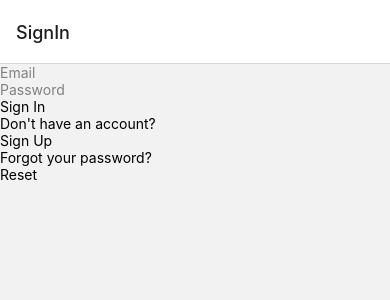
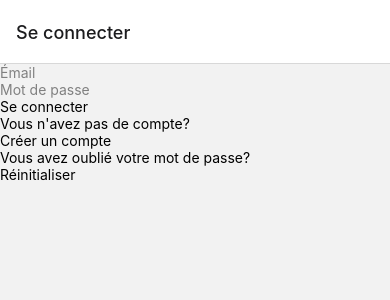
Before and after one commit to alexandre-peyrichout/heart, a React Native app: screen /Home in a window 390 px wide. Shown: the top 300 px of the page. Built offline with nearby package versions, Linux system fonts and the light colour scheme; no server answers.

Commit message:
french text

```diff
--- a/src/navigation/Stack.tsx
+++ b/src/navigation/Stack.tsx
@@ -28,15 +28,39 @@ export default function StackNavigator() {
     <Stack.Navigator initialRouteName={loggedInUser ? "Home" : "SignIn"}>
       {loggedInUser ? (
         <>
-          <Stack.Screen name="Home" component={Home} />
-          <Stack.Screen name="Sentence" component={Sentence} />
-          <Stack.Screen name="AddChild" component={AddChild} />
+          <Stack.Screen
+            name="Home"
+            component={Home}
+            options={{ title: "Mes enfants" }}
+          />
+          <Stack.Screen
+            name="Sentence"
+            component={Sentence}
+            options={{ title: "Ma phrase" }}
+          />
+          <Stack.Screen
+            name="AddChild"
+            component={AddChild}
+            options={{ title: "Ajouter mon enfant" }}
+          />
         </>
       ) : (
         <>
-          <Stack.Screen name="SignIn" component={SignIn} />
-          <Stack.Screen name="SignUp" component={SignUp} />
-          <Stack.Screen name="ResetPassword" component={ResetPassword} />
+          <Stack.Screen
+            name="SignIn"
+            component={SignIn}
+            options={{ title: "Se connecter" }}
+          />
+          <Stack.Screen
+            name="SignUp"
+            component={SignUp}
+            options={{ title: "Créer un compte" }}
+          />
+          <Stack.Screen
+            name="ResetPassword"
+            component={ResetPassword}
+            options={{ title: "Récupération" }}
+          />
         </>
       )}
     </Stack.Navigator>
--- a/src/screens/AddChild.tsx
+++ b/src/screens/AddChild.tsx
@@ -94,7 +94,7 @@ export default function AddChild({ navigation }: Props) {
           className="bg-black/5 p-5 rounded-2xl w-full"
         >
           <TextInput
-            placeholder="Name"
+            placeholder="Prénom"
             placeholderTextColor={"gray"}
             value={name}
             onChangeText={handleNameChange}
@@ -104,8 +104,9 @@ export default function AddChild({ navigation }: Props) {
           entering={FadeInDown.delay(200).duration(1000).springify()}
           className=" p-5 rounded-2xl w-full flex-row justify-between items-center"
         >
-          <Text>Birth Date: </Text>
+          <Text>Date de naissance: </Text>
           <DateTimePicker
+            locale="fr-FR"
             mode="date"
             value={birthDate}
             onChange={handleBirthDateChange}
@@ -119,7 +120,9 @@ export default function AddChild({ navigation }: Props) {
             className="w-40 h-40 mx-auto bg-gray-400 justify-center"
             onPress={pickImage}
           >
-            <Text className="text-white text-center">Upload image</Text>
+            <Text className="text-white text-center">
+              Télécharger une image
+            </Text>
           </TouchableOpacity>
         )}
 
@@ -129,7 +132,7 @@ export default function AddChild({ navigation }: Props) {
           className="bg-black w-full p-3 mb-3 rounded-2xl"
         >
           <Text className="text-white font-bold text-xl text-center">
-            Add child
+            Ajouter mon enfant
           </Text>
         </TouchableOpacity>
       </View>
--- a/src/screens/Home.tsx
+++ b/src/screens/Home.tsx
@@ -20,7 +20,7 @@ export default function Home({ navigation }: Props) {
       setIsLoading(true);
       await auth.signOut();
     } catch (error) {
-      Alert.alert("Error", error.message);
+      Alert.alert("Erreur", error.message);
     } finally {
       setIsLoading(false);
     }
--- a/src/screens/ResetPassword.tsx
+++ b/src/screens/ResetPassword.tsx
@@ -18,12 +18,16 @@ export default function ResetPassword({ navigation }: Props) {
     try {
       setIsLoading(true);
       await sendPasswordResetEmail(auth, email);
-      Alert.alert("Mail sent", "Check your inbox for the recovery email.", [
-        {
-          text: "OK",
-          onPress: () => navigation.navigate("SignIn"),
-        },
-      ]);
+      Alert.alert(
+        "Mail envoyé",
+        "Vérifiez votre boîte de réception pour réinitialiser votre mot de passe.",
+        [
+          {
+            text: "OK",
+            onPress: () => navigation.navigate("SignIn"),
+          },
+        ]
+      );
     } catch (error) {
       Alert.alert("Error", error.message);
     } finally {
@@ -39,7 +43,7 @@ export default function ResetPassword({ navigation }: Props) {
           className="bg-black/5 p-5 rounded-2xl w-full"
         >
           <TextInput
-            placeholder="Email"
+            placeholder="Émail"
             placeholderTextColor={"gray"}
             value={email}
             onChangeText={setEmail}
@@ -58,7 +62,7 @@ export default function ResetPassword({ navigation }: Props) {
             disabled={isLoading}
           >
             <Text className="text-white font-bold text-xl text-center">
-              Send recovery email
+              Réinitialiser mon mot de passe
             </Text>
           </TouchableOpacity>
         </Animated.View>
@@ -66,9 +70,9 @@ export default function ResetPassword({ navigation }: Props) {
           entering={FadeInDown.delay(600).duration(1000).springify()}
           className="flex-row justify-center"
         >
-          <Text>Forget about it, I remember now! </Text>
+          <Text>Finalement, je m'en souviens! </Text>
           <TouchableOpacity onPress={() => navigation.navigate("SignIn")}>
-            <Text className="text-sky-600">Login</Text>
+            <Text className="text-sky-600">Se connecter</Text>
           </TouchableOpacity>
         </Animated.View>
       </View>
--- a/src/screens/Sentence.tsx
+++ b/src/screens/Sentence.tsx
@@ -15,7 +15,7 @@ export default function Sentence() {
         const sentences = await getDocs(q);
         setSentence(sentences.docs[0].data()["content_m_m"]);
       } catch (error) {
-        Alert.alert("Error", error.message);
+        Alert.alert("Erreur", error.message);
       }
     };
     fetchSentence();
--- a/src/screens/SignIn.tsx
+++ b/src/screens/SignIn.tsx
@@ -19,7 +19,7 @@ export default function Login({ navigation }: Props) {
       setIsLoading(true);
       await signInWithEmailAndPassword(auth, email, password);
     } catch (error) {
-      Alert.alert("Error", error.message);
+      Alert.alert("Erreur", error.message);
     } finally {
       setIsLoading(false);
     }
@@ -32,7 +32,7 @@ export default function Login({ navigation }: Props) {
           className="bg-black/5 p-5 rounded-2xl w-full"
         >
           <TextInput
-            placeholder="Email"
+            placeholder="Émail"
             placeholderTextColor={"gray"}
             value={email}
             onChangeText={setEmail}
@@ -45,7 +45,7 @@ export default function Login({ navigation }: Props) {
           className="bg-black/5 p-5 rounded-2xl w-full mb-3"
         >
           <TextInput
-            placeholder="Password"
+            placeholder="Mot de passe"
             placeholderTextColor={"gray"}
             secureTextEntry
             value={password}
@@ -62,7 +62,7 @@ export default function Login({ navigation }: Props) {
             onPress={handleSignIn}
           >
             <Text className="text-white font-bold text-xl text-center">
-              Sign In
+              Se connecter
             </Text>
           </TouchableOpacity>
         </Animated.View>
@@ -70,23 +70,23 @@ export default function Login({ navigation }: Props) {
           entering={FadeInDown.delay(800).duration(1000).springify()}
           className="flex-row justify-center"
         >
-          <Text>Don't have an account? </Text>
+          <Text>Vous n'avez pas de compte? </Text>
           <TouchableOpacity
             onPress={() => navigation.navigate("SignUp")}
             disabled={isLoading}
           >
-            <Text className="text-sky-600">Sign Up</Text>
+            <Text className="text-sky-600">Créer un compte</Text>
           </TouchableOpacity>
         </Animated.View>
         <Animated.View
           entering={FadeInDown.delay(1000).duration(1000).springify()}
           className="flex-row justify-center"
         >
-          <Text>Forgot your password? </Text>
+          <Text>Vous avez oublié votre mot de passe? </Text>
           <TouchableOpacity
             onPress={() => navigation.navigate("ResetPassword")}
           >
-            <Text className="text-sky-600">Reset</Text>
+            <Text className="text-sky-600">Réinitialiser</Text>
           </TouchableOpacity>
         </Animated.View>
       </View>
--- a/src/screens/SignUp.tsx
+++ b/src/screens/SignUp.tsx
@@ -42,7 +42,7 @@ export default function SignUp({ navigation }: Props) {
           className="bg-black/5 p-5 rounded-2xl w-full"
         >
           <TextInput
-            placeholder="Email"
+            placeholder="Émail"
             placeholderTextColor={"gray"}
             value={email}
             onChangeText={setEmail}
@@ -55,7 +55,7 @@ export default function SignUp({ navigation }: Props) {
           className="bg-black/5 p-5 rounded-2xl w-full"
         >
           <TextInput
-            placeholder="Password"
+            placeholder="Mot de passe"
             placeholderTextColor={"gray"}
             secureTextEntry
             value={password}
@@ -68,7 +68,7 @@ export default function SignUp({ navigation }: Props) {
           className="bg-black/5 p-5 rounded-2xl w-full mb-3"
         >
           <TextInput
-            placeholder="Confirm Password"
+            placeholder="Confirmer le mot de passe"
             placeholderTextColor={"gray"}
             secureTextEntry
             value={confirmPassword}
@@ -86,7 +86,7 @@ export default function SignUp({ navigation }: Props) {
             disabled={isLoading}
           >
             <Text className="text-white font-bold text-xl text-center">
-              Sign Up
+              M'inscrire
             </Text>
           </TouchableOpacity>
         </Animated.View>
@@ -94,9 +94,9 @@ export default function SignUp({ navigation }: Props) {
           entering={FadeInDown.delay(800).duration(1000).springify()}
           className="flex-row justify-center"
         >
-          <Text>Already have an account? </Text>
+          <Text>Vous avez déjà un compte? </Text>
           <TouchableOpacity onPress={() => navigation.navigate("SignIn")}>
-            <Text className="text-sky-600">Sign In</Text>
+            <Text className="text-sky-600">Se connecter</Text>
           </TouchableOpacity>
         </Animated.View>
       </View>
```
